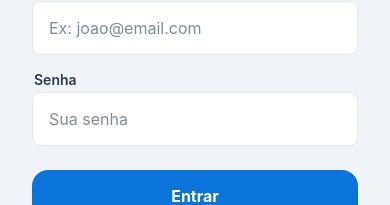
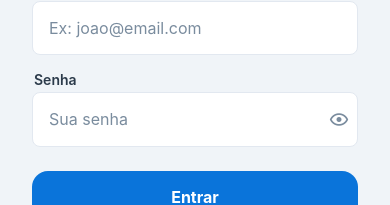
Before and after one commit to vf-jara/AquaInsights, a React Native app: screen /Login in a window 390 px wide. Shown: the part 393-598 px from the top of the page. Built offline with nearby package versions, Linux system fonts and the light colour scheme; no server answers.

Commit message:
feat: add password visibility toggle and confirmation field to registration screen

```diff
--- a/src/screens/LoginScreen/index.tsx
+++ b/src/screens/LoginScreen/index.tsx
@@ -3,20 +3,32 @@ import { ActivityIndicator, Alert, KeyboardAvoidingView, Platform, TouchableWith
 import { signInWithEmailAndPassword, createUserWithEmailAndPassword } from 'firebase/auth';
 import { auth } from '../../config/firebase';
 import { userService } from '../../services/userService';
-import { Container, Title, InputGroup, Label, Input, ButtonContainer, ButtonText } from './style';
+import { Container, Title, InputGroup, Label, Input, ButtonContainer, ButtonText, InputContainer, PasswordIcon } from './style';
+import { MaterialCommunityIcons } from '@expo/vector-icons';
 
 export default function LoginScreen() {
     const [nome, setNome] = useState('');
     const [email, setEmail] = useState('');
     const [password, setPassword] = useState('');
+    const [confirmPassword, setConfirmPassword] = useState('');
+
+    const [showPassword, setShowPassword] = useState(false);
+    const [showConfirmPassword, setShowConfirmPassword] = useState(false);
+
     const [loading, setLoading] = useState(false);
     const [isLogin, setIsLogin] = useState(true);
 
     const handleAuthentication = async () => {
-        if (!email || !password || (!isLogin && !nome)) {
+        if (!email || !password || (!isLogin && (!nome || !confirmPassword))) {
             Alert.alert('Erro', 'Preencha todos os campos!');
             return;
         }
+
+        if (!isLogin && password !== confirmPassword) {
+            Alert.alert('Erro', 'As senhas não coincidem!');
+            return;
+        }
+
         setLoading(true);
         try {
             if (isLogin) {
@@ -26,6 +38,7 @@ export default function LoginScreen() {
                 // Salvar o perfil do usuário no Firestore
                 await userService.createUserProfile(userCredential.user.uid, nome, email);
                 Alert.alert('Sucesso', 'Conta criada com sucesso!');
+                // Retorna para o modo login após sucesso (opcional, já que o onAuthStateChanged pode redirecionar antes)
             }
         } catch (error: any) {
             Alert.alert('Falha na Autenticação', error.message);
@@ -38,17 +51,21 @@ export default function LoginScreen() {
         <KeyboardAvoidingView behavior={Platform.OS === 'ios' ? 'padding' : 'height'} style={{ flex: 1 }}>
             <TouchableWithoutFeedback onPress={Keyboard.dismiss}>
                 <Container>
+                    {isLogin && (
                         <View style={{ alignItems: 'center', marginBottom: 10 }}>
                             <Image
                                 source={require('../../assets/logo.png')}
                                 style={{ width: 120, height: 120, resizeMode: 'contain' }}
                             />
                         </View>
-                    <Title>AquaInsights</Title>
+                    )}
+
+                    <Title>{isLogin ? 'AquaInsights' : 'Cadastro de Novo Usuário'}</Title>
 
                     {!isLogin && (
                         <InputGroup>
                             <Label>Nome Completo</Label>
+                            <InputContainer>
                                 <Input
                                     placeholder="Ex: João Silva"
                                     placeholderTextColor="#7A8C9E"
@@ -56,11 +73,13 @@ export default function LoginScreen() {
                                     onChangeText={setNome}
                                     autoCapitalize="words"
                                 />
+                            </InputContainer>
                         </InputGroup>
                     )}
 
                     <InputGroup>
                         <Label>E-mail</Label>
+                        <InputContainer>
                             <Input
                                 placeholder="Ex: joao@email.com"
                                 placeholderTextColor="#7A8C9E"
@@ -69,18 +88,50 @@ export default function LoginScreen() {
                                 keyboardType="email-address"
                                 autoCapitalize="none"
                             />
+                        </InputContainer>
                     </InputGroup>
 
                     <InputGroup>
                         <Label>Senha</Label>
+                        <InputContainer>
                             <Input
                                 placeholder="Sua senha"
                                 placeholderTextColor="#7A8C9E"
                                 value={password}
                                 onChangeText={setPassword}
-                            secureTextEntry
+                                secureTextEntry={!showPassword}
                             />
+                            <PasswordIcon onPress={() => setShowPassword(!showPassword)}>
+                                <MaterialCommunityIcons
+                                    name={showPassword ? 'eye-off-outline' : 'eye-outline'}
+                                    size={20}
+                                    color="#7A8C9E"
+                                />
+                            </PasswordIcon>
+                        </InputContainer>
                     </InputGroup>
+
+                    {!isLogin && (
+                        <InputGroup>
+                            <Label>Confirmar Senha</Label>
+                            <InputContainer>
+                                <Input
+                                    placeholder="Digite a senha novamente"
+                                    placeholderTextColor="#7A8C9E"
+                                    value={confirmPassword}
+                                    onChangeText={setConfirmPassword}
+                                    secureTextEntry={!showConfirmPassword}
+                                />
+                                <PasswordIcon onPress={() => setShowConfirmPassword(!showConfirmPassword)}>
+                                    <MaterialCommunityIcons
+                                        name={showConfirmPassword ? 'eye-off-outline' : 'eye-outline'}
+                                        size={20}
+                                        color="#7A8C9E"
+                                    />
+                                </PasswordIcon>
+                            </InputContainer>
+                        </InputGroup>
+                    )}
 
                     {loading ? (
                         <ActivityIndicator size="large" color="#0A74DA" style={{ marginTop: 20 }} />
@@ -89,7 +140,12 @@ export default function LoginScreen() {
                             <ButtonContainer onPress={handleAuthentication}>
                                 <ButtonText>{isLogin ? 'Entrar' : 'Cadastrar'}</ButtonText>
                             </ButtonContainer>
-                            <ButtonContainer variant="secondary" onPress={() => setIsLogin(!isLogin)}>
+                            <ButtonContainer variant="secondary" onPress={() => {
+                                setIsLogin(!isLogin);
+                                // Limpa os campos ao trocar de aba
+                                setPassword('');
+                                setConfirmPassword('');
+                            }}>
                                 <ButtonText variant="secondary">
                                     {isLogin ? 'Criar uma conta' : 'Já tenho conta'}
                                 </ButtonText>
--- a/src/screens/LoginScreen/style.ts
+++ b/src/screens/LoginScreen/style.ts
@@ -27,14 +27,24 @@ export const Label = styled.Text`
   margin-left: 2px;
 `;
 
+export const InputContainer = styled.View`
+  flex-direction: row;
+  align-items: center;
+  background-color: ${({ theme }) => theme.colors.card};
+  border-radius: ${({ theme }) => theme.borderRadius.sm}px;
+  border-width: 1px;
+  border-color: #E2E8F0;
+`;
+
 export const Input = styled.TextInput`
-  background-color: ${({ theme }) => theme.colors.card};
+  flex: 1;
   padding: ${({ theme }) => theme.spacing.md}px;
-  border-radius: ${({ theme }) => theme.borderRadius.sm}px;
   font-size: 16px;
   color: ${({ theme }) => theme.colors.text};
-  border-width: 1px;
-  border-color: #E2E8F0;
+`;
+
+export const PasswordIcon = styled.TouchableOpacity`
+  padding: ${({ theme }) => theme.spacing.md}px;
 `;
 
 export const ButtonContainer = styled.TouchableOpacity<{ variant?: 'primary' | 'secondary' }>`
```
Lines whose indentation alone changed are shown as unchanged.
